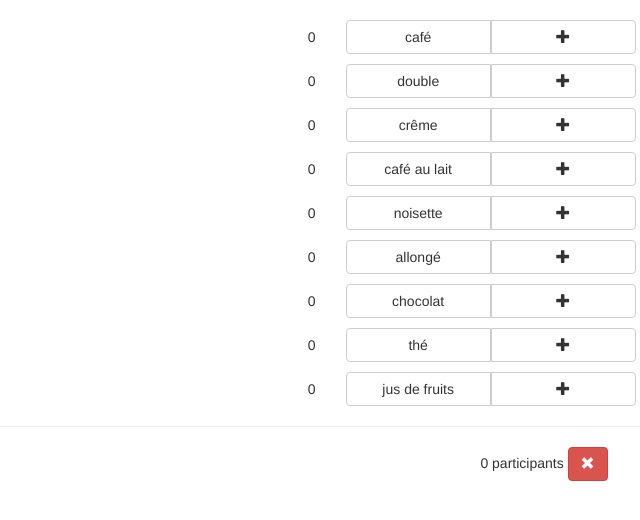
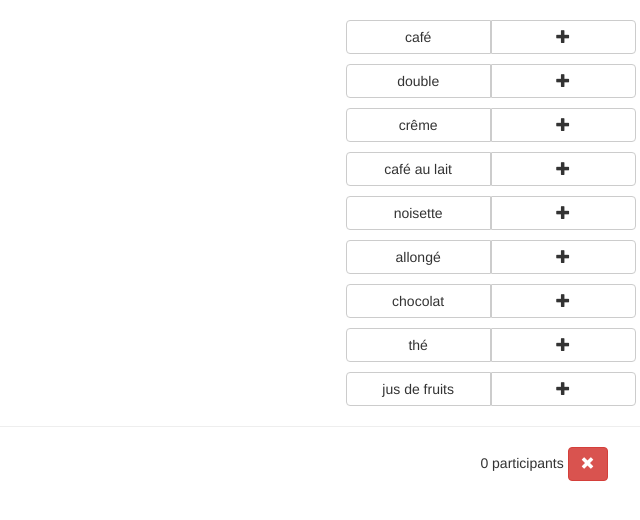
Before and after one commit to fchabouis/fchabouis.github.io, a plain HTML site: page index.html in a window 1280 px wide. Shown: the full height of the page, 96-736 px from the left. Drawn offline with nearby package versions, Linux system fonts and the light colour scheme.

Commit message:
display correction

```diff
--- a/index.html
+++ b/index.html
@@ -16,7 +16,7 @@
     <div v-for="boisson in choices">
       <div class="row s-rows">
         <div class="col-lg-2 col-lg-offset-2 col-xs-2 text-right total-lh">
-          {{ boisson.count }}
+          {{ boisson.count ? boisson.count : '' }}
         </div>
         <div class="col-lg-3 col-xs-8 text-center">
         <div class="btn-group btn-group-justified" role="group">
```
